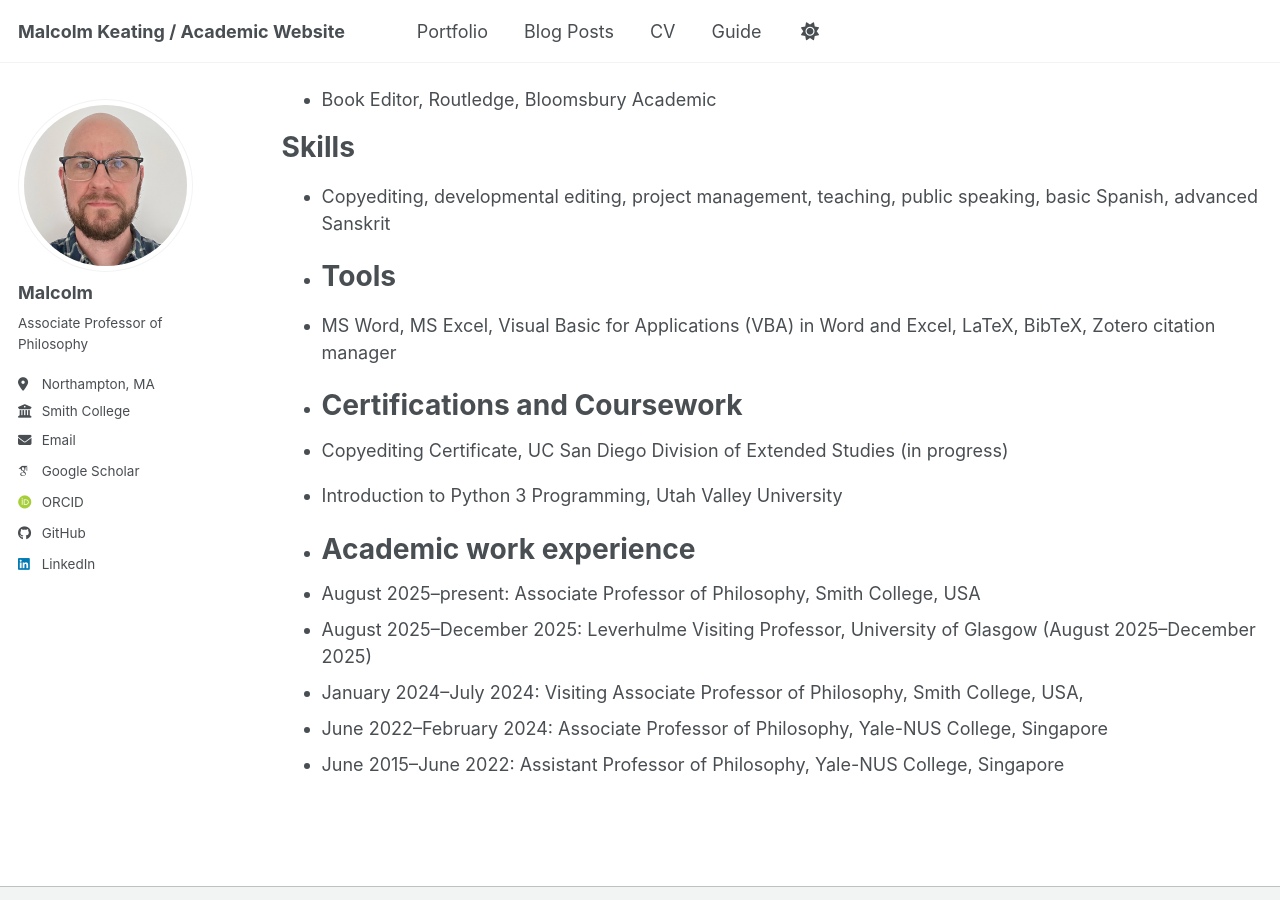
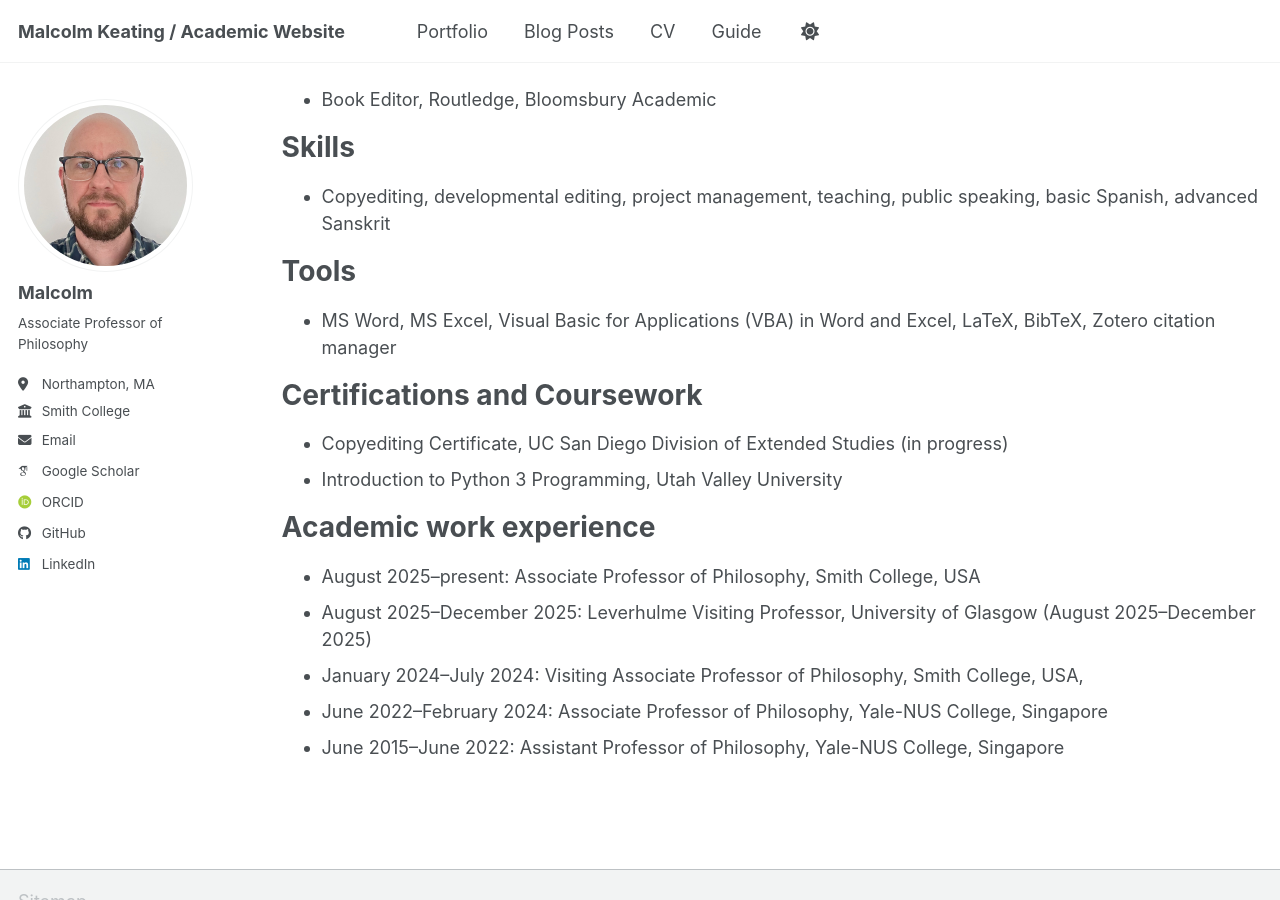
Before and after one commit to malcolmkeating/malcolmkeating.github.io, a Jekyll site: the page built from _pages/cv.md, in a window 1280 px wide and 900 px high, scrolled down 902 px. Built offline with Jekyll 4.4.1, drawn with Linux system fonts in a browser that asks for light colours; some web fonts are replaced; a script bundle is joined from its source files by our own code; library files that are not in the unit come from our copies.

Commit message:
Update cv.md

```diff
--- a/_pages/cv.md
+++ b/_pages/cv.md
@@ -36,16 +36,16 @@ Skills
 ======
 * Copyediting, developmental editing, project management, teaching, public speaking, basic Spanish, advanced Sanskrit
 
-* Tools
+Tools
 ======
 * MS Word, MS Excel, Visual Basic for Applications (VBA) in Word and Excel, LaTeX, BibTeX, Zotero citation manager
 
-* Certifications and Coursework
+Certifications and Coursework
 ======
 * Copyediting Certificate, UC San Diego Division of Extended Studies (in progress)
 * Introduction to Python 3 Programming, Utah Valley University
 
-* Academic work experience
+Academic work experience
 ======
 * August 2025–present: Associate Professor of Philosophy, Smith College, USA
 * August 2025–December 2025: Leverhulme Visiting Professor, University of Glasgow (August 2025–December 2025)
```
